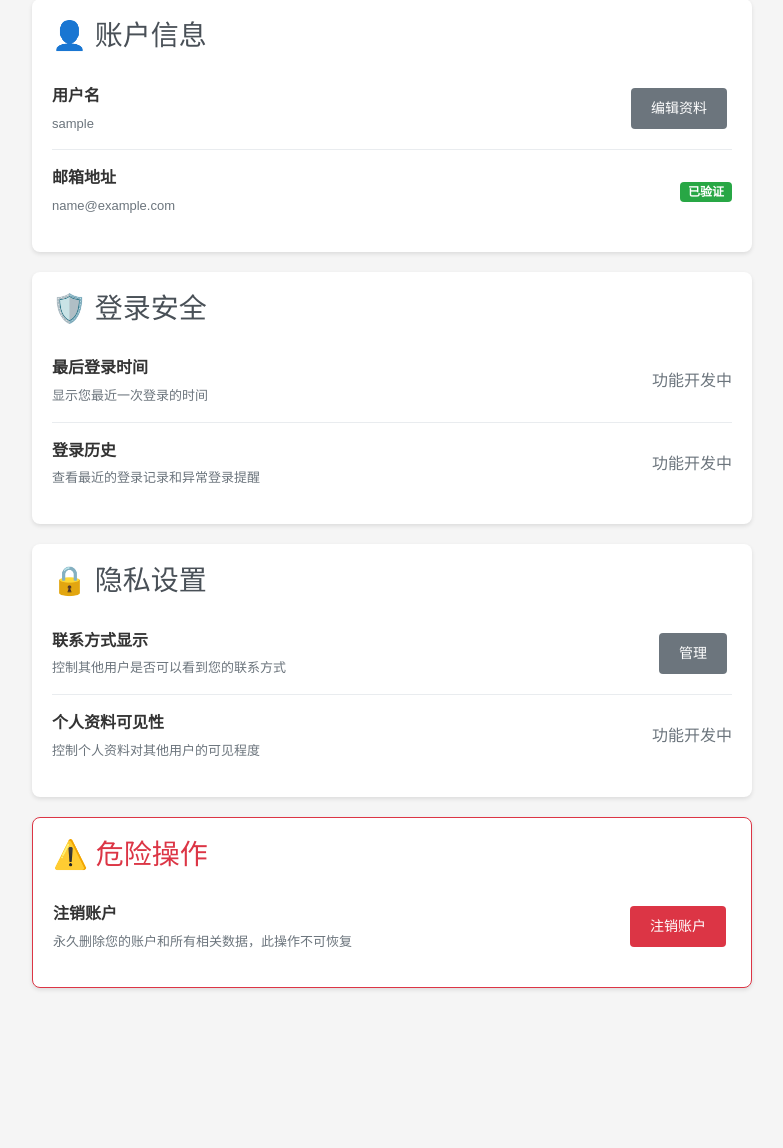
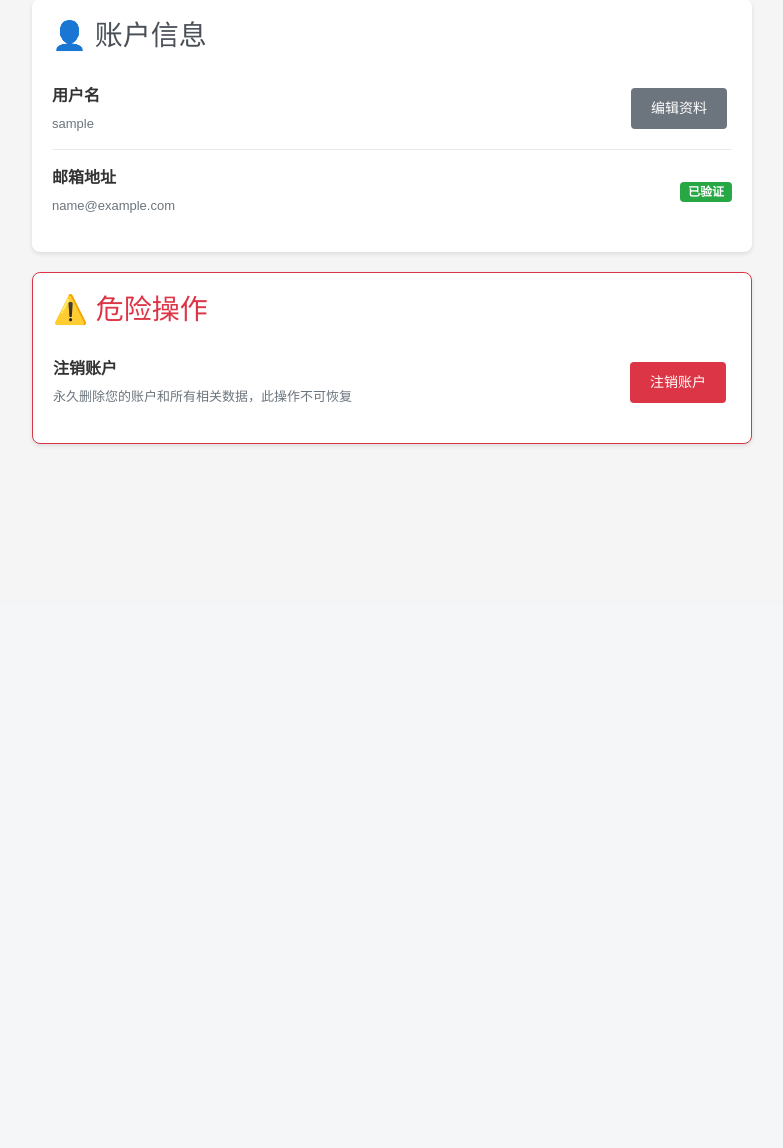
Before and after one commit to yenneroul/SYSU-SE-Project, a Flask app: page /user/security in a window 1280 px wide. Shown: the part 447-1595 px from the top of the page, without its empty margins (248-1031 px from the left). After the commit the page ends 893 px from the top, so only its background shows below. Run offline with Flask 3, Linux system fonts and the light colour scheme; the visitor is signed in with stand-in values (Sample User, id 1); data comes from the database, SQL or seed files in the repository.

Commit message:
删除了一些功能

```diff
--- a/templates/user/security.html
+++ b/templates/user/security.html
@@ -62,64 +62,13 @@
             <div class="security-item">
                 <div class="security-item-info">
                     <div class="security-item-title">邮箱地址</div>
-                    <div class="security-item-desc">未设置邮箱，无法使用密码找回功能</div>
+
                 </div>
                 <div class="security-item-action">
                     <a href="{{ url_for('user.edit_profile') }}" class="btn btn-warning">设置邮箱</a>
                 </div>
             </div>
-            {% endif %}
-        </div>
-
-        <!-- 登录安全 -->
-        <div class="security-card">
-            <h3>🛡️ 登录安全</h3>
-
-            <div class="security-item">
-                <div class="security-item-info">
-                    <div class="security-item-title">最后登录时间</div>
-                    <div class="security-item-desc">显示您最近一次登录的时间</div>
-                </div>
-                <div class="security-item-action">
-                    <span class="text-muted">功能开发中</span>
-                </div>
-            </div>
-
-            <div class="security-item">
-                <div class="security-item-info">
-                    <div class="security-item-title">登录历史</div>
-                    <div class="security-item-desc">查看最近的登录记录和异常登录提醒</div>
-                </div>
-                <div class="security-item-action">
-                    <span class="text-muted">功能开发中</span>
-                </div>
-            </div>
-        </div>
-
-        <!-- 隐私设置 -->
-        <div class="security-card">
-            <h3>🔒 隐私设置</h3>
-
-            <div class="security-item">
-                <div class="security-item-info">
-                    <div class="security-item-title">联系方式显示</div>
-                    <div class="security-item-desc">控制其他用户是否可以看到您的联系方式</div>
-                </div>
-                <div class="security-item-action">
-                    <a href="{{ url_for('user.edit_profile') }}" class="btn btn-secondary">管理</a>
-                </div>
-            </div>
-
-            <div class="security-item">
-                <div class="security-item-info">
-                    <div class="security-item-title">个人资料可见性</div>
-                    <div class="security-item-desc">控制个人资料对其他用户的可见程度</div>
-                </div>
-                <div class="security-item-action">
-                    <span class="text-muted">功能开发中</span>
-                </div>
-            </div>
-        </div>
+            {% endif %}        </div>
 
         <!-- 危险操作 -->
         <div class="security-card border-danger">
```
Also changed, not shown: FEATURES_STATUS.md (added), migrate_db.py (added).
